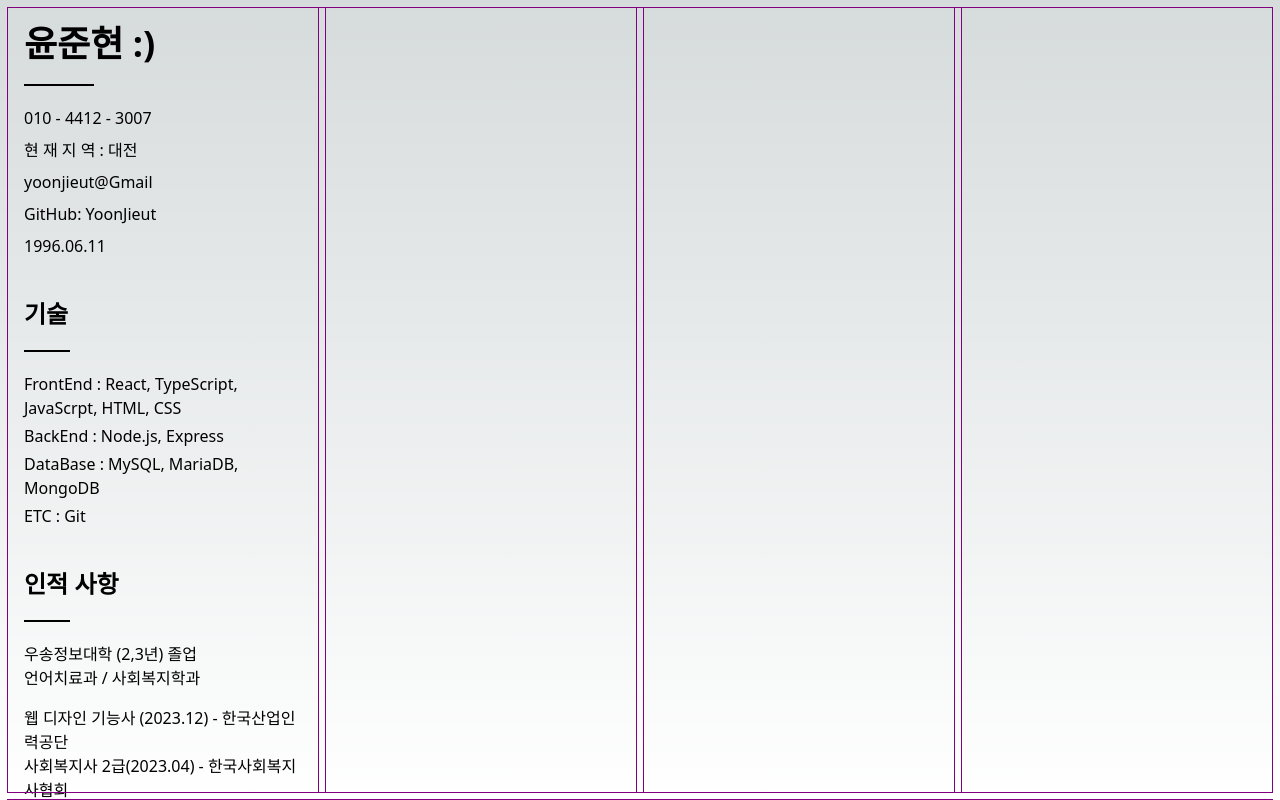
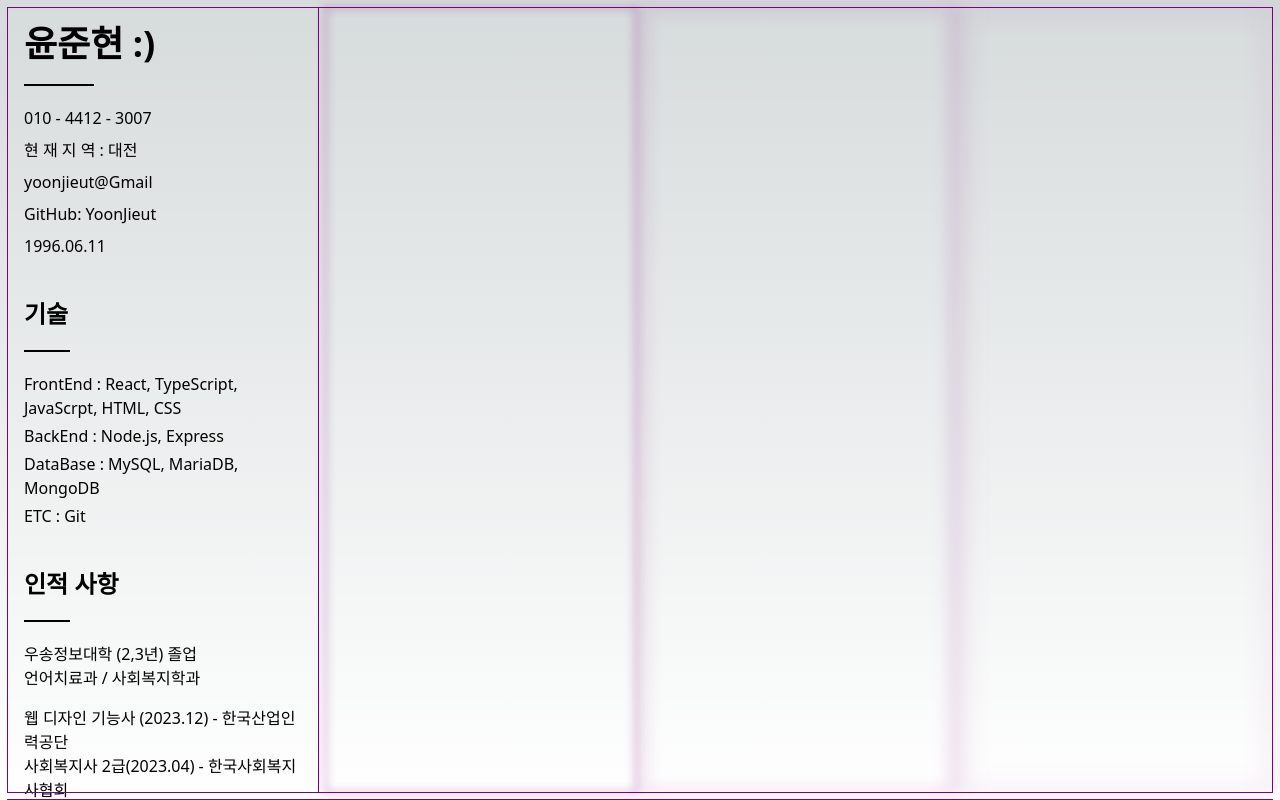
Before and after one commit to YoonJieut/YoonJieutBlog, a Next.js app: page /mainTest/aboutme in a window 1280 px wide. Built offline with nearby package versions, Linux system fonts and the light colour scheme.

Commit message:
init ; 폰트 추가, blur 테스트
homemade-apple, koulean

```diff
--- a/app/components/ui/Organism/VerticalSection/AboutMeTest.tsx
+++ b/app/components/ui/Organism/VerticalSection/AboutMeTest.tsx
@@ -1,6 +1,6 @@
 import Section from "../../Atom/Basic/Section";
 import TextArea from "../../Molecules/Text/TextArea";
-import DetailLine from "@/app/components/ui/Molecules/Etc/DetailLine";
+
 const AboutMeTest: React.FC = () => {
   return (
     <div className="aboutMe flex gap-2 w-full h-full">
@@ -49,9 +49,18 @@ const AboutMeTest: React.FC = () => {
           </span>
         </TextArea>
       </Section>
-      <Section className="w-1/4 h-full OutLine"> </Section>
-      <Section className="w-1/4 h-full OutLine"> </Section>
-      <Section className="w-1/4 h-full OutLine"> </Section>
+      <Section className="w-1/4 h-full OutLine" style={{ filter: "blur(4px)" }}>
+        {" "}
+      </Section>
+      <Section className="w-1/4 h-full OutLine" style={{ filter: "blur(8px)" }}>
+        {" "}
+      </Section>
+      <Section
+        className="w-1/4 h-full OutLine"
+        style={{ filter: "blur(12px)" }}
+      >
+        {" "}
+      </Section>
     </div>
   );
 };
--- a/app/globals.css
+++ b/app/globals.css
@@ -2,7 +2,7 @@
 @tailwind components;
 @tailwind utilities;
 
-@import url("https://fonts.googleapis.com/css2?family=Anta&family=Imbue:opsz,wght@10..100,100..900&family=Noto+Sans+KR:wght@100..900&family=Oswald:wght@200..700&display=swap");
+@import url("https://fonts.googleapis.com/css2?family=Homemade+Apple&family=Imbue:opsz,wght@10..100,100..900&family=Koulen&family=Noto+Sans+KR:wght@100..900&family=Oswald:wght@200..700&display=swap");
 
 :root {
   --foreground-rgb: 0, 0, 0;
@@ -107,6 +107,18 @@ body {
   font-family: "Oswald", sans-serif;
 }
 
+.Homemade-apple {
+  font-family: "Homemade Apple", cursive;
+  font-weight: 400;
+  font-style: normal;
+}
+
+.Koulen {
+  font-family: "Koulen", sans-serif;
+  font-weight: 400;
+  font-style: normal;
+}
+
 .h-1\/12 {
   height: 8.333333%;
 }
```
